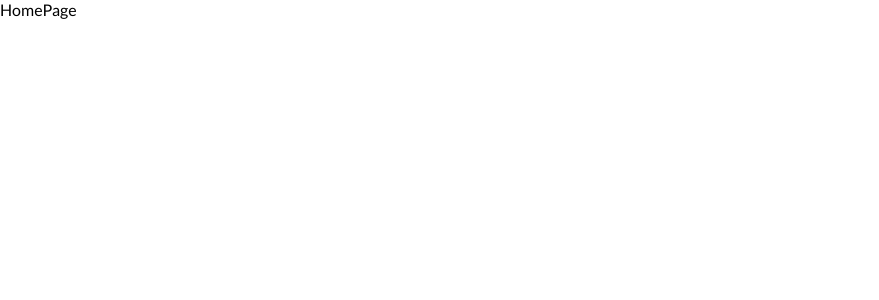
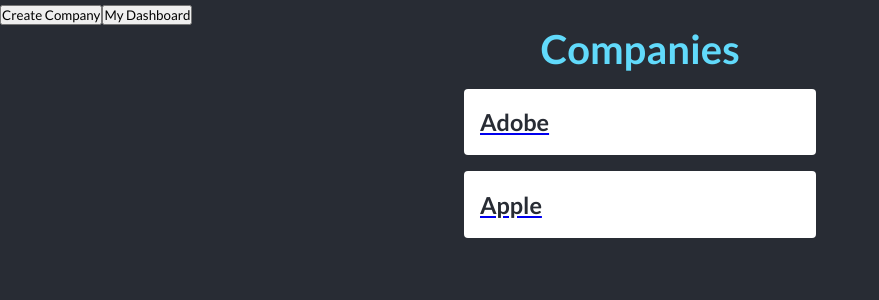
Before and after one commit to aniketbiprojit/inkredo-challenge, a React app in the folder client/app/: page /inkredo-challenge/ in a window 1280 px wide. Shown: the top 300 px of the page, without its empty margins (0-879 px from the left). Built offline with nearby package versions, Linux system fonts and the light colour scheme.

Commit message:
init: company

```diff
--- a/client/app/package.json
+++ b/client/app/package.json
@@ -14,6 +14,7 @@
 		"@types/node": "^12.0.0",
 		"@types/react": "^16.9.0",
 		"@types/react-dom": "^16.9.0",
+		"@types/react-router": "^5.1.8",
 		"@types/testing-library__react": "^10.2.0",
 		"@typescript-eslint/eslint-plugin": "^2.10.0",
 		"@typescript-eslint/parser": "^2.10.0",
--- a/client/app/src/components/App.scss
+++ b/client/app/src/components/App.scss
@@ -6,3 +6,17 @@
 	color: #61dafb;
 	font-size: 20px;
 }
+.Home {
+	h1 {
+		text-align: center;
+	}
+	.company-wrapper {
+		background-color: white;
+		color: #282c34;
+		border-radius: 0.25rem;
+		width: 20rem;
+		margin: 1rem auto;
+		padding: 1.2rem 1rem;
+		cursor: pointer;
+	}
+}
--- a/client/app/src/components/App.tsx
+++ b/client/app/src/components/App.tsx
@@ -1,11 +1,19 @@
 import React, { Component, Fragment } from 'react'
 import './App.scss'
 
-import { BrowserRouter as Router, Route, Switch, RouteChildrenProps } from 'react-router-dom'
+import { BrowserRouter as Router, Route, Switch, RouteChildrenProps, Link } from 'react-router-dom'
 import Login from './Auth/Login'
 import Register from './Auth/Register'
+import Company from './Company'
 
-interface AppState {}
+interface elem {
+	_id: string
+	company_name: string
+}
+
+interface AppState {
+	companies: Array<elem>
+}
 
 interface PropsType extends RouteChildrenProps {}
 
@@ -14,13 +22,35 @@ class App extends Component<PropsType, AppState> {
 		name: 'Hello everyone!',
 	}
 
-	constructor(props: PropsType) {
-		super(props)
-		console.log('mounted, from app')
+	state = {
+		companies: [
+			{ company_name: 'Adobe', _id: 'e84012934' },
+			{ company_name: 'Apple', _id: 'e132123' },
+		],
 	}
-
 	render() {
-		return <Fragment>HomePage</Fragment>
+		return (
+			<Fragment>
+				<div className='App Home'>
+					<div className='container'>
+						<input type='button' value='Create Company' />
+						<input type='button' value='My Dashboard' />
+						<h1>Companies</h1>
+						{this.state.companies.map((elem) => {
+							return (
+								<Fragment key={elem._id}>
+									<Link to={'/company/' + elem.company_name}>
+										<div className='company-wrapper'>
+											<h3> {elem.company_name}</h3>
+										</div>
+									</Link>
+								</Fragment>
+							)
+						})}
+					</div>
+				</div>
+			</Fragment>
+		)
 	}
 }
 
@@ -30,6 +60,7 @@ class RouterWrapper extends Component {
 			<Fragment>
 				<Router basename='/inkredo-challenge'>
 					<Switch>
+						<Route path='/company/:id' component={Company}></Route>
 						<Route path='/register' component={Register}></Route>
 						<Route path='/login' component={Login}></Route>
 						<Route path='/' exact component={App}></Route>
--- /dev/null
+++ b/client/app/src/components/Company.tsx
@@ -0,0 +1,33 @@
+import { RouteChildrenProps } from 'react-router'
+import React, { Fragment } from 'react'
+
+interface ICompanyState {
+	company_name: string
+	total_employees: number
+	employees: Array<string>
+}
+
+interface IMatchProps {
+	id: string
+}
+
+interface ICompanyProps extends RouteChildrenProps<IMatchProps> {}
+
+export default class Company extends React.Component<ICompanyProps, ICompanyState> {
+	state = { company_name: '', total_employees: 0, employees: [''] }
+
+	componentDidMount() {
+		let name: string = (this.props.match?.params?.id as string) || ''
+		this.setState({ company_name: name })
+	}
+
+	render() {
+		return (
+			<Fragment>
+				<div className='App'>
+					<h1>{this.state.company_name}</h1>
+				</div>
+			</Fragment>
+		)
+	}
+}
--- a/client/app/src/index.css
+++ b/client/app/src/index.css
@@ -15,3 +15,8 @@ input {
 code {
 	font-family: source-code-pro, Menlo, Monaco, Consolas, 'Courier New', monospace;
 }
+
+* {
+	margin: 0;
+	padding: 0;
+}
```
Also changed, not shown: 1 other file (tests, documents, lock files or other folders).
